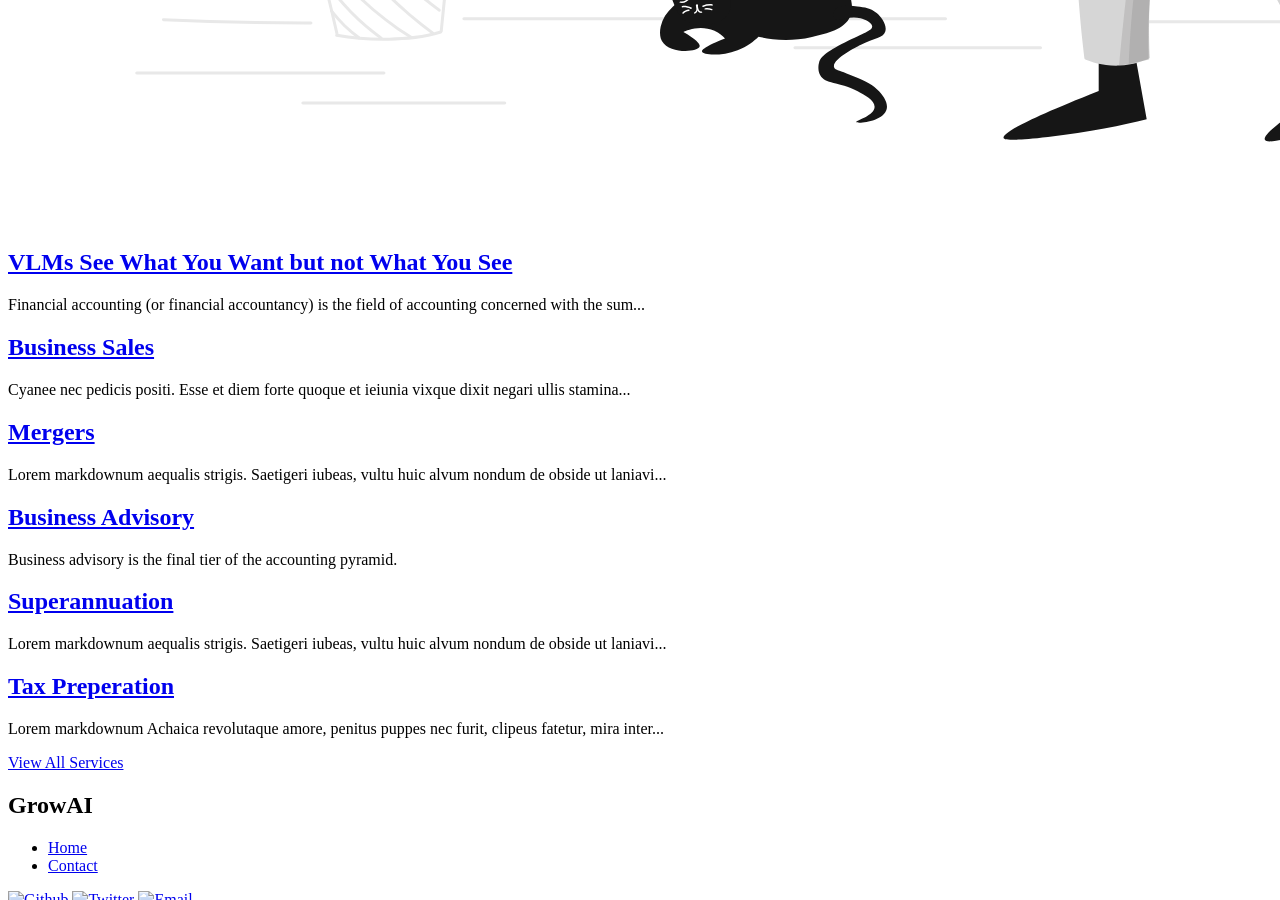
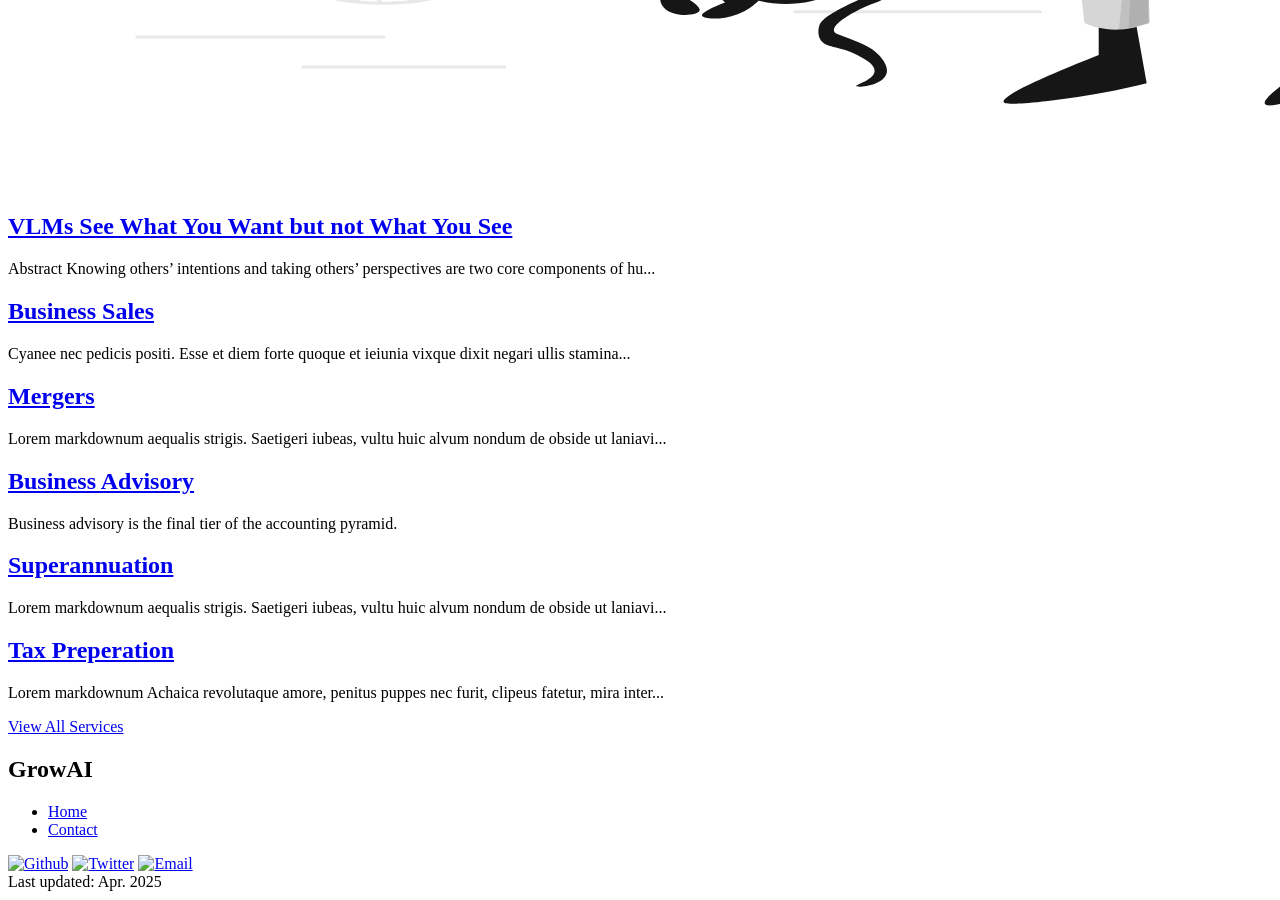
Before and after one commit to grow-ai-like-a-child/grow-ai-like-a-child.github.io, a Jekyll site: the page built from index.md, in a window 1280 px wide and 900 px high, scrolled down 1709 px. Built offline with Jekyll 4.4.1, drawn with Linux system fonts in a browser that asks for light colours.

Commit message:
update vlm see what u want

```diff
--- a/_data/menus.yml
+++ b/_data/menus.yml
@@ -5,9 +5,9 @@
   - name: "Team"
     url: "/team/"
     weight: 3
-  - name: "About"
-    url: "/about/"
-    weight: 4
+  # - name: "About"
+  #   url: "/about/"
+  #   weight: 4
   - name: "Contact"
     url: "/contact/"
     weight: 5
--- a/_services/vlmSeeWhatUWant.md
+++ b/_services/vlmSeeWhatUWant.md
@@ -4,11 +4,7 @@
 weight: 1
 ---
 
-Financial accounting (or financial accountancy) is the field of accounting concerned with the **summary, analysis and reporting** of financial transactions related to a business.
 
-![Accounting Services](/images/austin-distel-nGc5RT2HmF0-unsplash.jpg)
 
-# Vision Language Models See What You Want but not What You See
-
-## Abstract
+# Abstract
 Knowing others' intentions and taking others' perspectives are two core components of human intelligence that are typically considered to be instantiations of theory-of-mind. Infiltrating machines with these abilities is an important step towards building human-level artificial intelligence. Recently, Li et al. built CogDevelop2K, a data-intensive cognitive experiment benchmark to assess the developmental trajectory of machine intelligence. Here, to investigate intentionality understanding and perspective-taking in Vision Language Models, we leverage the IntentBench and PerspectBench of CogDevelop2K, which contains over 300 cognitive experiments grounded in real-world scenarios and classic cognitive tasks, respectively. Surprisingly, we find VLMs achieving high performance on intentionality understanding but lower performance on perspective-taking. This challenges the common belief in cognitive science literature that perspective-taking at the corresponding modality is necessary for intentionality understanding.
```
